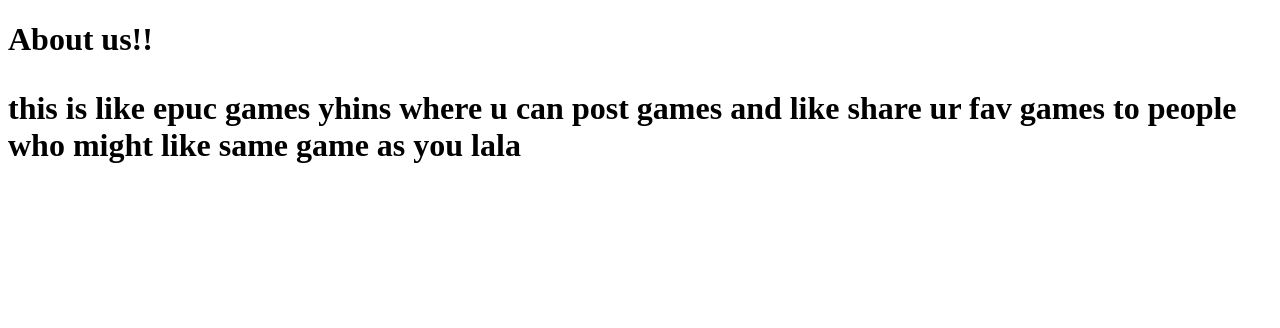
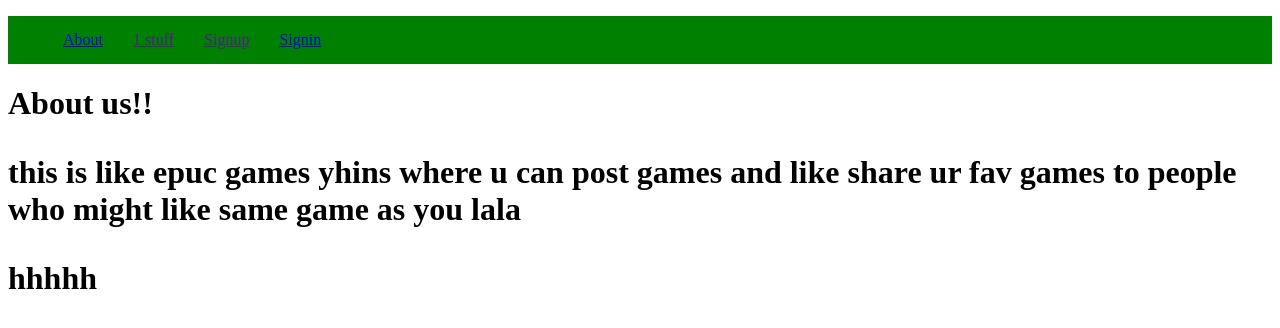
Before and after one commit to I-F0RG0T/Searching-for-a-repo-that-doesn-t-exist, a Flask app: page / in a window 1280 px wide. Shown: the top 328 px of the page. Run offline with Flask 3, Linux system fonts and the light colour scheme.

Commit message:
i finish mading or liek funcaillty nav bar

```diff
--- a/app.py
+++ b/app.py
@@ -2,9 +2,13 @@ from flask import Flask, render_template
 
 app = Flask(__name__)
 
-@app.route ( '/' )
-def index():
+@app.route( '/' )
+def base():
     return render_template('base.html')
+
+@app.route( '/signin' )
+def signin():
+    return render_template('signin.html')
 
 if __name__ == "__main__":
     app.run(debug=True)
--- a/templates/base.html
+++ b/templates/base.html
@@ -1,15 +1,20 @@
 <!DOCTYPE html>
 <html lang="en">
 <head>
-    <link rel="stylesheet" href="style.css">
+    <link rel="stylesheet" href="{{ url_for('static', filename= 'style.css') }}">
     <meta charset="UTF-8">
     <meta name="viewport" content="width=device-width, initial-scale=1.0">
     <title>Rewies and games!!</title>
 </head>
 <body>
+    {% include 'nav.html' %}
     <h1> About us!!<h1>
 
     <p> this is like epuc games yhins where u can post games and
         like share ur fav games to people who might like same game as you lala </p>
+
+    <div>
+        <p>hhhhh</p>
+    </div>
 </body>
 </html>
--- a/templates/index.html
+++ b/templates/index.html
@@ -0,0 +1,2 @@
+{% extends 'base.html' %}
+{% block content%}
--- a/templates/nav.html
+++ b/templates/nav.html
@@ -1,16 +1,11 @@
 <!DOCTYPE html>
-<html lang="en">
-<head>
-    <link rel="stylesheet" href="style.css">
-    <meta charset="UTF-8">
-</head>
 <body>
     <nav class="navbar">
         <ul>
-            <li><a href="">About</a></li>
+            <li><a href="base.html">About</a></li>
             <li><a href="">1 stuff</a></li>
-            <li><a href="">2 stiff</a></li>
-            <li><a href="">3 stuff</a></li>
+            <li><a href="">Signup</a></li>
+            <li><a href="signin.html">Signin</a></li>
         </ul>
     </nav>
 
```
Also changed, not shown: templates/signin.html (added, +13 -0 lines), README.md, static/style.css (renamed from templates/style.css).
